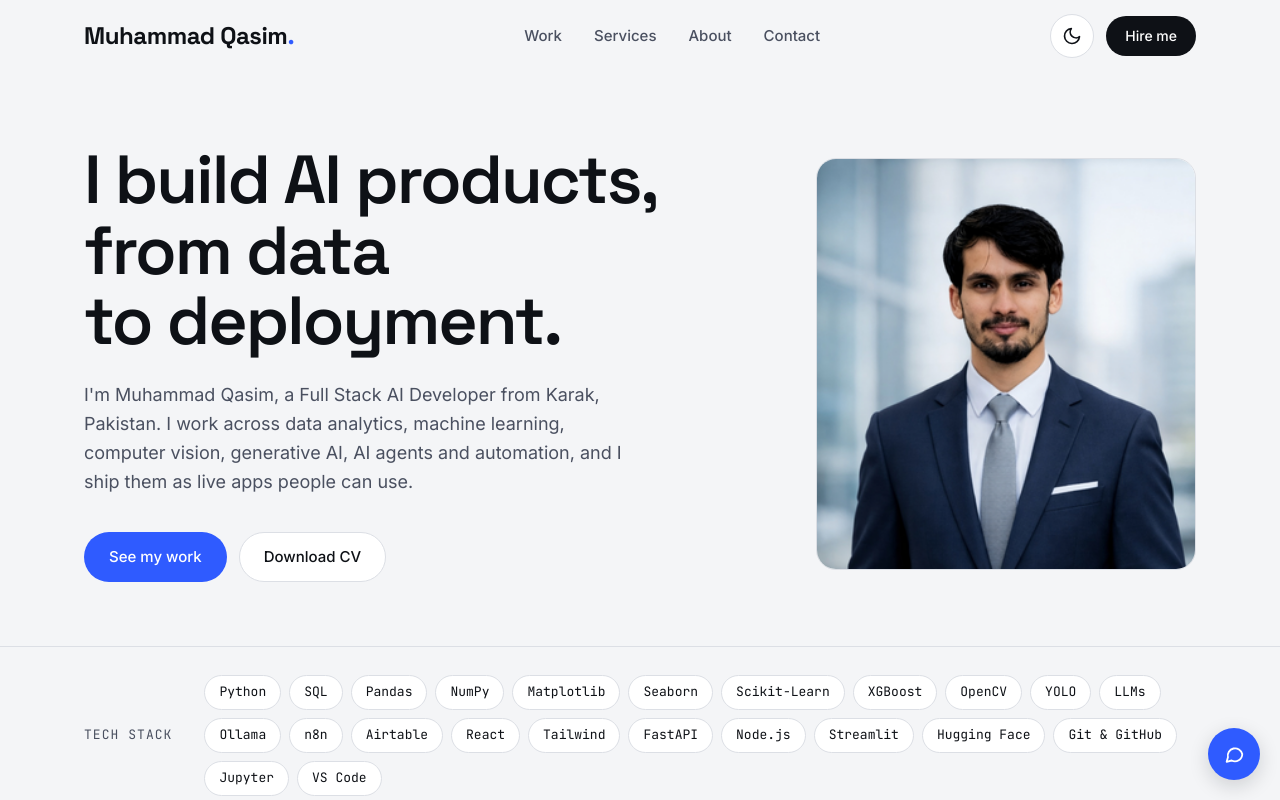
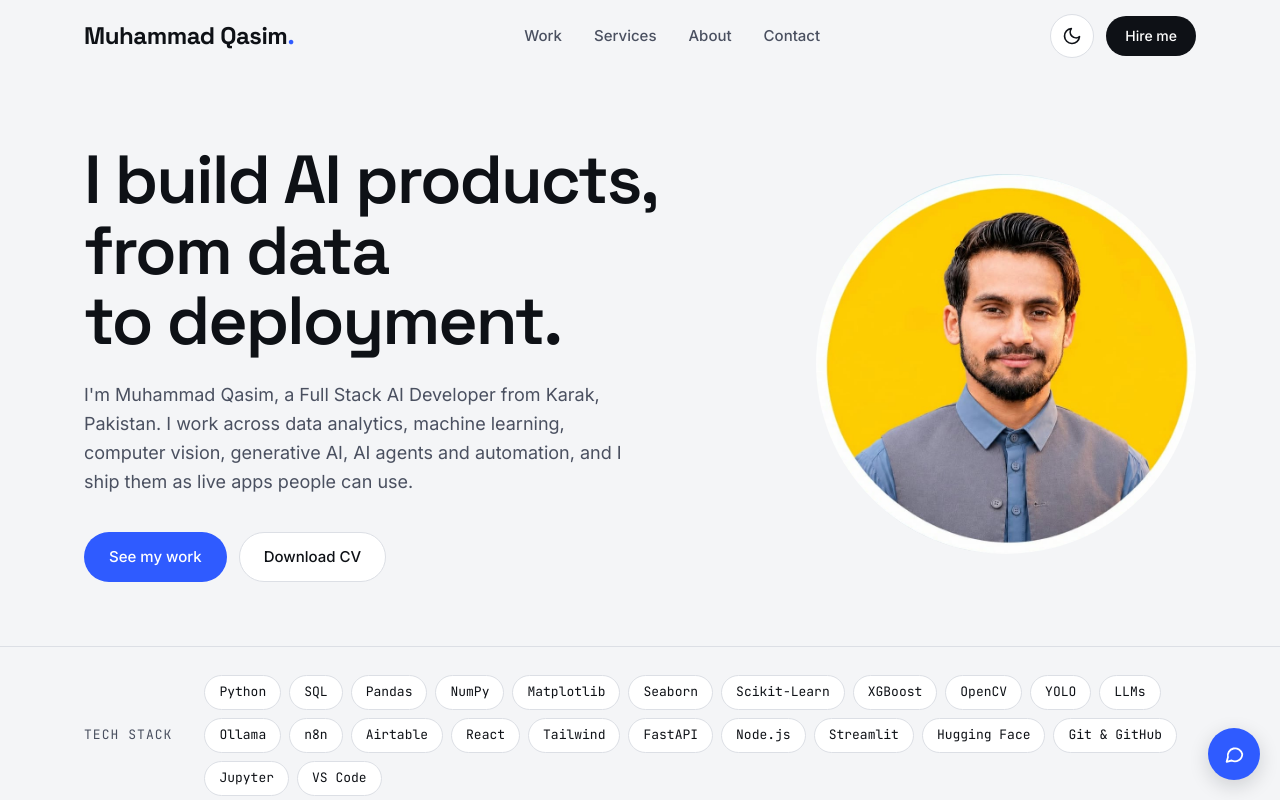
Before and after one commit to Qasim00760/My-portfolio, a plain HTML site: page index.html in a window 1280 px wide. Shown: the top 800 px of the page. Drawn offline with Linux system fonts and the light colour scheme.

Commit message:
Replace profile photo with new picture
Use a circular frame for the round photo and point the favicon,
manifest icons and service worker cache at the new image.

Co-Authored-By: Claude Opus 5.5 <noreply@anthropic.com>

```diff
--- a/assets/css/style.css
+++ b/assets/css/style.css
@@ -298,9 +298,8 @@ button { cursor: pointer; background: none; border: 0; }
   justify-self: end;
   width: 100%;
   max-width: min(380px, 100%);
-  aspect-ratio: 300 / 325;
-  border-radius: var(--radius);
-  border: 1px solid var(--border);
+  aspect-ratio: 1 / 1;
+  border-radius: 50%;
   overflow: hidden;
   background: var(--surface);
 }
--- a/index.html
+++ b/index.html
@@ -24,8 +24,8 @@
       document.querySelector('meta[name="theme-color"]').setAttribute("content", theme === "dark" ? "#0B0D12" : "#F4F5F7");
     })();
   </script>
-  <link rel="apple-touch-icon" href="./assets/images/Qasim.Png">
-  <link rel="icon" href="./assets/images/Qasim.Png" type="image/png">
+  <link rel="apple-touch-icon" href="./assets/images/profile.jpg">
+  <link rel="icon" href="./assets/images/profile.jpg" type="image/jpeg">
 
   <!-- Fonts: Space Grotesk (headings), Inter (body), JetBrains Mono (labels) -->
   <link rel="preconnect" href="https://fonts.googleapis.com">
@@ -78,7 +78,7 @@
         </div>
 
         <figure class="hero-photo">
-          <img src="./assets/images/Qasim.Png" alt="Muhammad Qasim" width="300" height="325">
+          <img src="./assets/images/profile.jpg" alt="Muhammad Qasim" width="300" height="300">
         </figure>
       </div>
     </section>
--- a/service-worker.js
+++ b/service-worker.js
@@ -7,7 +7,7 @@
  */
 
 const CACHE_NAME   = 'qasim-portfolio-v6';
-const STATIC_CACHE = 'qasim-static-v7';
+const STATIC_CACHE = 'qasim-static-v8';
 const CDN_CACHE    = 'qasim-cdn-v5';
 
 // ---- Core local assets to pre-cache on install ----
@@ -17,7 +17,7 @@ const LOCAL_ASSETS = [
   './assets/css/style.css',
   './assets/js/script.js',
   './data/projects.js',
-  './assets/images/Qasim.Png',
+  './assets/images/profile.jpg',
   './manifest.json'
 ];
 
```
Also changed, not shown: assets/images/Qasim Pic.png (deleted), assets/images/Qasim.Png (deleted), assets/images/profile.jpg (added), manifest.json.
